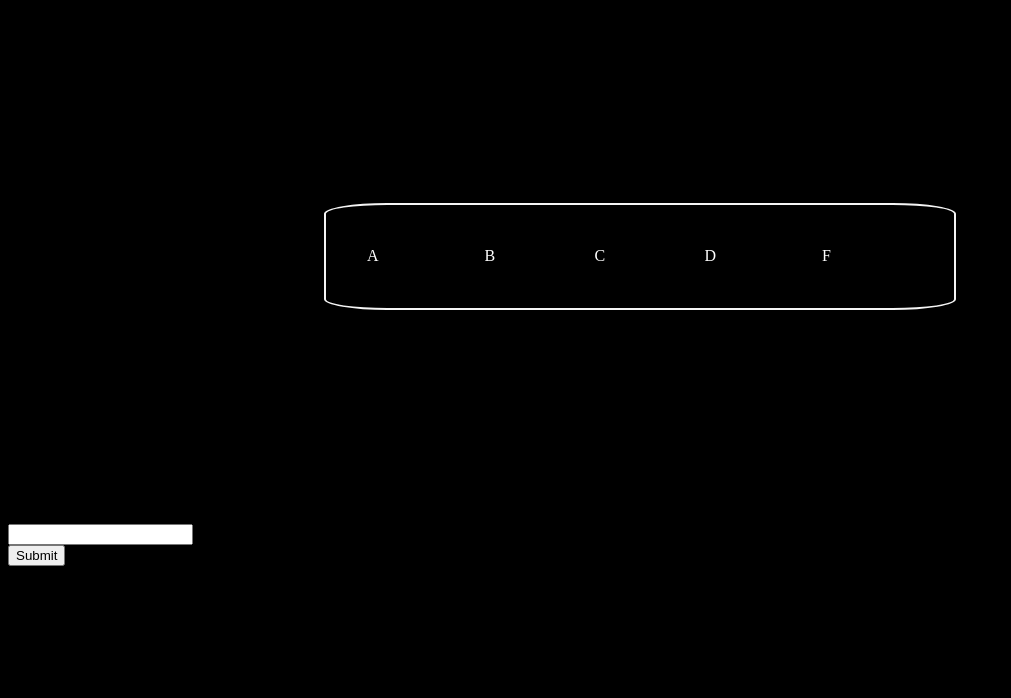
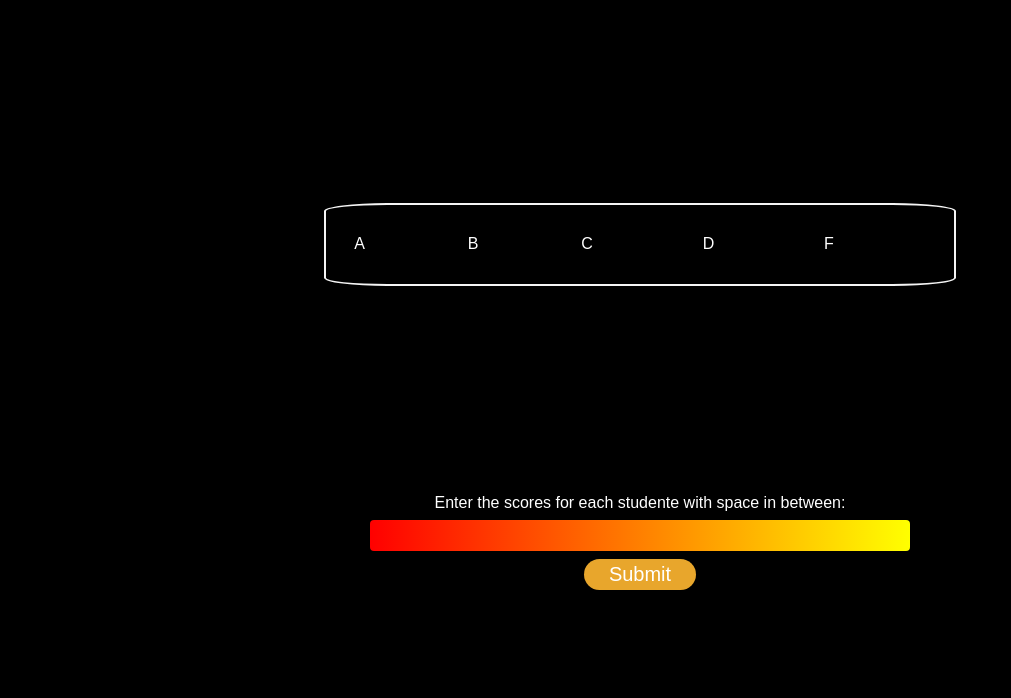
Before and after one commit to Lucasbfs/Grade-distribution, a plain HTML site: page index.html in a window 1280 px wide. Shown: the part 102-800 px from the top of the page, without its empty margins (0-1011 px from the left). Drawn offline with Linux system fonts and the light colour scheme.

Commit message:
Update styles.css

```diff
--- a/styles.css
+++ b/styles.css
@@ -1,24 +1,56 @@
-#distributionTable{
-    width: 50%;
-    margin: 0 auto;
-    color: white;
-    border: whitesmoke solid 2px;
-    border-radius: 10%;
-    padding: 3%;
-}
 body{
     background-color: black;
+    color: white;
+    font-family: sans-serif;
 }
 
 h1{
-    font-family: sans-serif;
+    margin-top: 3%;
     text-align: center;
-    margin-top: 50px;
-    color: rgb(14, 14, 141);
 }
-.center{
+
+#distributionTable{
+    border: solid 2px whitesmoke;
+    border-radius: 10%;
+    padding: 2%;
+    width: 50%;
+}
+.center {
+    align-items: center;
+    display: flex;
+    height: 500px;
+    justify-content: center;
+}
+
+.center2{
+    align-items: center;
     display: flex;
     justify-content: center;
-    align-items: center;
-    height: 500px;
 }
+.container{
+    text-align: center;
+}
+#scores-input{
+    background-image: linear-gradient(to right, red , yellow);
+    border: none;
+    border-radius: 4px;
+    color: white;
+    font-weight: bold;
+    margin: 0.5rem auto;
+    padding: 8px 20px;
+    width: 500px;
+}
+
+button {
+    border-radius: 28px;
+    color: #ffffff;
+    font-size: 20px;
+    background: #e8a62c;
+    padding: 4px 25px;
+    border: none;
+  }
+
+button:hover {
+    background: black;
+    color: #aeba00;
+}
```
